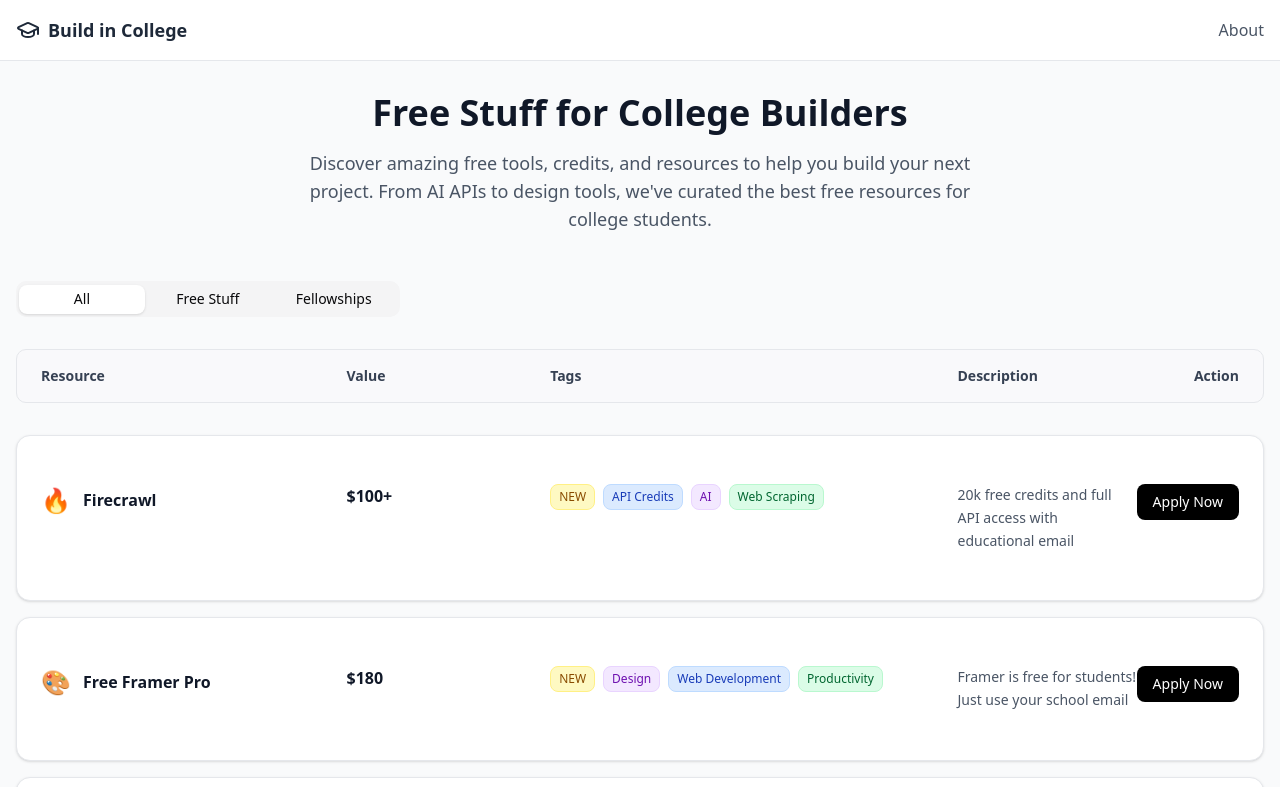
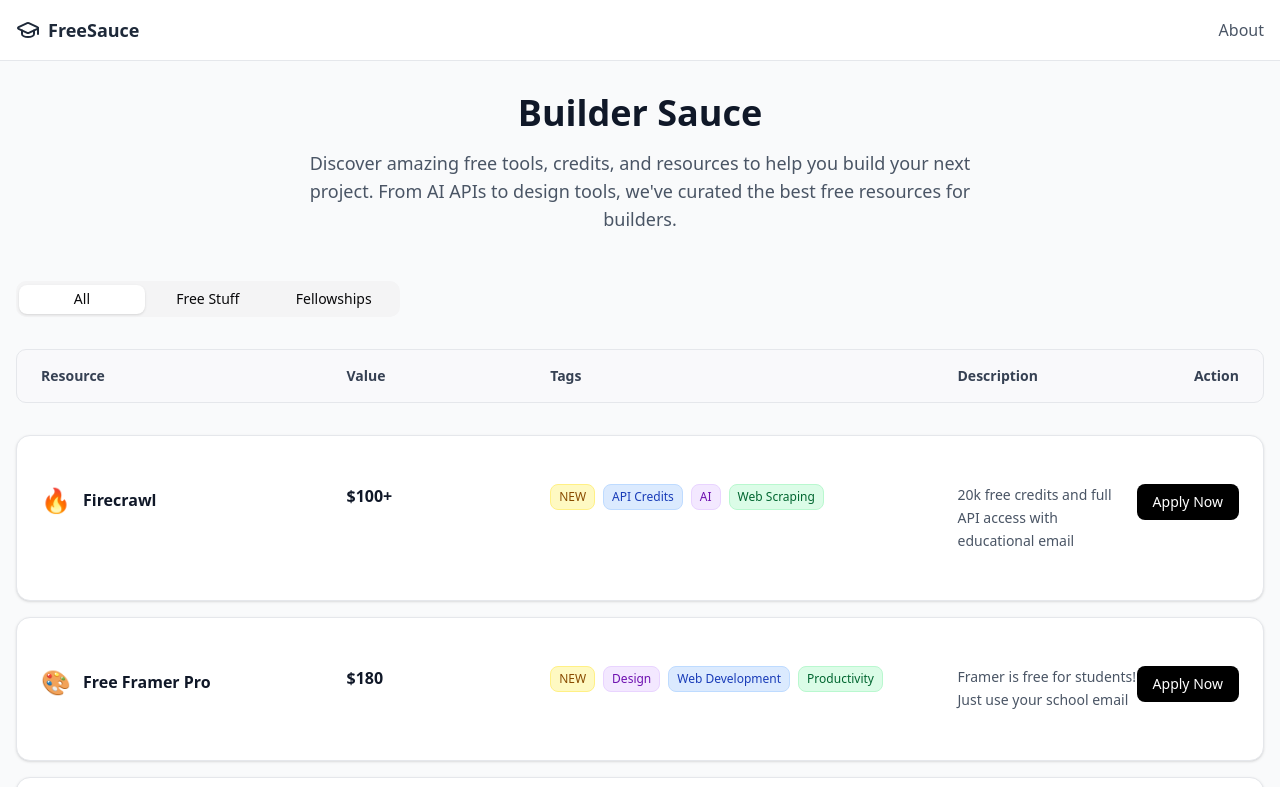
Before and after one commit to VineethSendilraj/freesauce, a Next.js app: page / in a window 1280 px wide. Shown: the top 787 px of the page. Built offline with nearby package versions, Linux system fonts and the light colour scheme.

Commit message:
hello world

```diff
--- a/src/app/layout.tsx
+++ b/src/app/layout.tsx
@@ -9,8 +9,8 @@
 });
 
 export const metadata: Metadata = {
-  title: "Free Stuff for College Builders",
-  description: "Discover free tools, credits, and resources for college students building projects",
+  title: "Builder Sauce | FreeSauce",
+  description: "Discover free tools, credits, and resources for builders creating amazing projects",
 };
 
 export default function RootLayout({
--- a/src/app/page.tsx
+++ b/src/app/page.tsx
@@ -6,11 +6,11 @@
       {/* Hero Section */}
       <div className="mb-12 text-center">
         <h1 className="text-4xl font-bold text-gray-900 mb-4">
-          Free Stuff for College Builders
+          Builder Sauce
         </h1>
         <p className="text-lg text-gray-600 max-w-2xl mx-auto">
           Discover amazing free tools, credits, and resources to help you build your next project.
-          From AI APIs to design tools, we&apos;ve curated the best free resources for college students.
+          From AI APIs to design tools, we&apos;ve curated the best free resources for builders.
         </p>
       </div>
 
--- a/src/components/layout/Header.tsx
+++ b/src/components/layout/Header.tsx
@@ -10,7 +10,7 @@
             <div className="flex items-center gap-2">
               <GraduationCap className="h-6 w-6 text-gray-800" />
               <span className="text-lg font-semibold text-gray-800">
-                Build in College
+                FreeSauce
               </span>
             </div>
           </div>
```
